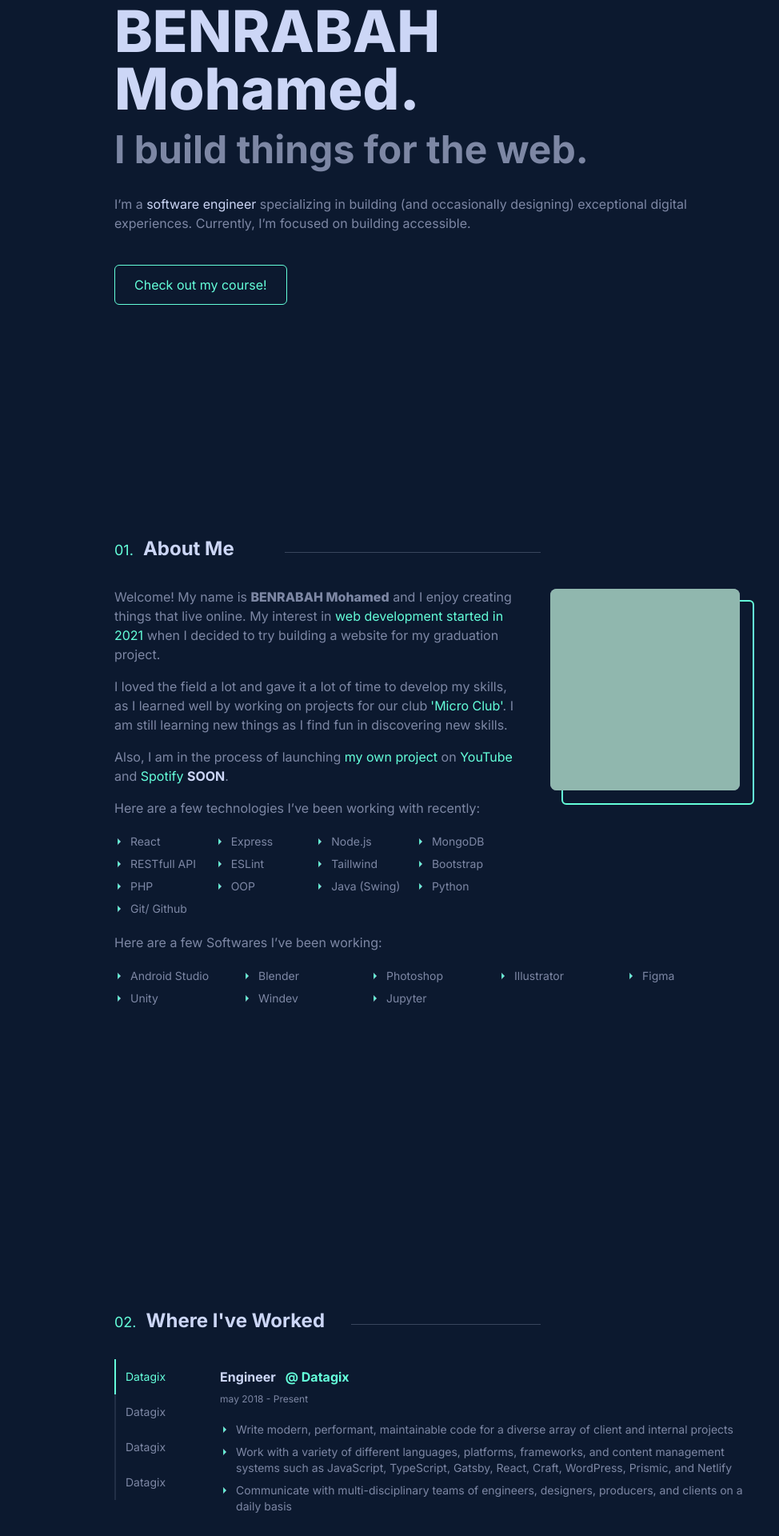
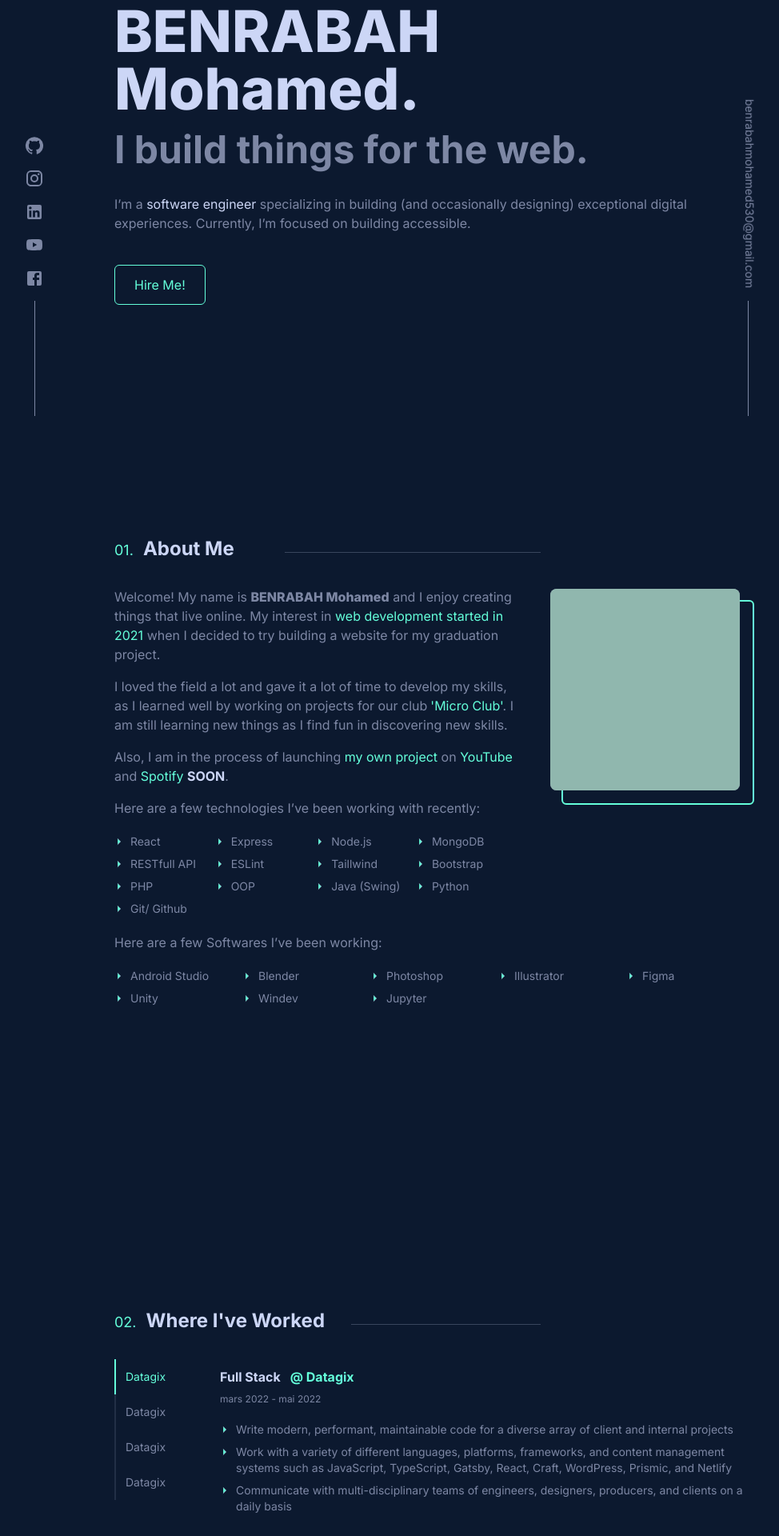
Before and after one commit to mohamed7372/Portfolio, a React (Create React App) app: page / in a window 1280 px wide. Shown: the part 280-2200 px from the top of the page at 80% size, without its empty margins (97-1071 px from the left). Built offline with nearby package versions, Linux system fonts and the light colour scheme; grey boxes are pictures that could not be loaded.

Commit message:
add footer

```diff
--- a/package.json
+++ b/package.json
@@ -3,6 +3,9 @@
   "version": "0.1.0",
   "private": true,
   "dependencies": {
+    "@emotion/react": "^11.10.6",
+    "@emotion/styled": "^11.10.6",
+    "@mui/icons-material": "^5.11.11",
     "@testing-library/jest-dom": "^5.16.4",
     "@testing-library/react": "^13.3.0",
     "@testing-library/user-event": "^13.5.0",
--- a/src/App.jsx
+++ b/src/App.jsx
@@ -4,6 +4,8 @@ import Contact from "./components/sections/Contact";
 import Header from "./components/sections/Header";
 import Project from "./components/sections/Project";
 import Work from "./components/sections/Work";
+import SocialMedia from "./components/ui/SocialMedia";
+import Footer from "./layout/Footer";
 import NavBar from "./layout/NavBar";
 
 function App() {
@@ -17,6 +19,7 @@ function App() {
       <Project />
       <Contact/>
 
+      <Footer/>
     </div>
   );
 }
--- a/src/components/sections/Header.jsx
+++ b/src/components/sections/Header.jsx
@@ -11,9 +11,11 @@ const Header = () => {
                 <span className="text-secondary-100 hover:underline hover:text-primary-200 cursor-pointer"> software engineer </span>
                 specializing in building (and occasionally designing) exceptional digital experiences. Currently, I’m focused on building accessible.</p>
             <div className="mt-10">
-                <Button
-                    name_btn='Check out my course!'
-                    padding='px-6 py-3'/>
+                <a href="#contact">
+                    <Button
+                        name_btn='Hire Me!'
+                        padding='px-6 py-3' />
+                </a>
             </div>
         </div>
     );
--- a/src/components/ui/CardBuild.jsx
+++ b/src/components/ui/CardBuild.jsx
@@ -15,8 +15,8 @@ const CardBuild = ({ build, inverse = false }) => {
             </div>
             <div className={`w-1/3 flex flex-col ${inverse ? 'items-start' : 'items-end'} justify-center relative ${inverse && 'order-1'}`}>
                 <h6 className='text-primary-200 text-xs mb-1'>{build.type}</h6>
-                <h2 className='text-secondary-100 font-bold text-xl lg:text-3xl mb-8'>{build.title}</h2>
-                <div className={`bg-secondary-250 shadow-lg p-4 absolute ${inverse ? 'left-0' : 'right-0'} z-30 w-[400px]`}>
+                <h2 className={`${inverse ? 'text-left' : 'text-right'} text-secondary-100 font-bold text-xl lg:text-3xl mb-8`}>{build.title}</h2>
+                <div className={`bg-secondary-250 shadow-lg p-4 absolute top-24 ${inverse ? 'left-0' : 'right-0'} z-30 w-[400px]`}>
                     <p className={` ${inverse ? 'text-left' : 'text-right'} text-sm`}>{build.description}</p>
                 </div>
                 <div className='bg-secondary-250 shadow-lg p-4 opacity-0 w-[400px]'>
--- a/src/components/ui/CardProject.jsx
+++ b/src/components/ui/CardProject.jsx
@@ -1,11 +1,12 @@
 import React from 'react'
+import FolderOpenIcon from '@mui/icons-material/FolderOpen';
 
 const CardProject = () => {
     return (
         <div className='bg-secondary-250 rounded-lg shadow-lg px-4 h-[270px]'>
-            <div className='flex justify-between h-16'>
+            <div className='flex justify-between items-center h-16'>
                 <div className='w-fit h-fit'>
-                    f
+                    <FolderOpenIcon fontSize='large'/>
                 </div>
                 <ul className='flex items-center justify-end'>
                     <li className='ml-3'>
--- /dev/null
+++ b/src/components/ui/SocialMedia.jsx
@@ -0,0 +1,33 @@
+import React from 'react'
+import InstagramIcon from '@mui/icons-material/Instagram';
+import LinkedInIcon from '@mui/icons-material/LinkedIn';
+import YouTubeIcon from '@mui/icons-material/YouTube';
+import FacebookIcon from '@mui/icons-material/Facebook';
+import GitHubIcon from '@mui/icons-material/GitHub';
+
+const SocialMedia = () => {
+    return (
+        <ul className='flex flex-col items-center justify-between'>
+            <li className='pb-4'>
+                <GitHubIcon className='cursor-pointer'/>
+            </li>
+            <li className='pb-4'>
+                <InstagramIcon className='cursor-pointer'/>
+            </li>
+            <li className='pb-4 '>
+                <LinkedInIcon className='cursor-pointer'/>
+            </li>
+            <li className='pb-4'>
+                <YouTubeIcon className='cursor-pointer'/>
+            </li>
+            <li className='pb-4'>
+                <FacebookIcon className='cursor-pointer'/>
+            </li>
+            <li className='ml-1'>
+                <div className='h-36 w-1 border-l border-secondary-200'></div>
+            </li>
+        </ul>
+    )
+}
+
+export default SocialMedia
--- a/src/data/works.json
+++ b/src/data/works.json
@@ -1,8 +1,8 @@
 [
     {
         "company": "datagix",
-        "position": "Engineer",
-        "date": "may 2018 - Present",
+        "position": "Full Stack",
+        "date": "mars 2022 - mai 2022",
         "tasks": [
             "Write modern, performant, maintainable code for a diverse array of client and internal projects",
             "Work with a variety of different languages, platforms, frameworks, and content management systems such as JavaScript, TypeScript, Gatsby, React, Craft, WordPress, Prismic, and Netlify",
--- /dev/null
+++ b/src/layout/Footer.jsx
@@ -0,0 +1,16 @@
+import React from 'react'
+import SocialMedia from '../components/ui/SocialMedia'
+
+const Footer = () => {
+    return (
+        <div className='px-32 w-full h-fit fixed bottom-0 left-0 flex justify-between'>
+            <SocialMedia/>
+            <div className='flex flex-col items-center justify-between'>
+                <a href="mailto:benrabahmohamed530@gmail.com" className='rotate-90 mt-16 text-sm hover:text-primary-200'>benrabahmohamed530@gmail.com</a>
+                <div className='h-36 w-1 border-l border-secondary-200'></div>
+            </div>
+        </div>
+    )
+}
+
+export default Footer
```
Also changed, not shown: 1 other file (tests, documents, lock files or other folders).
